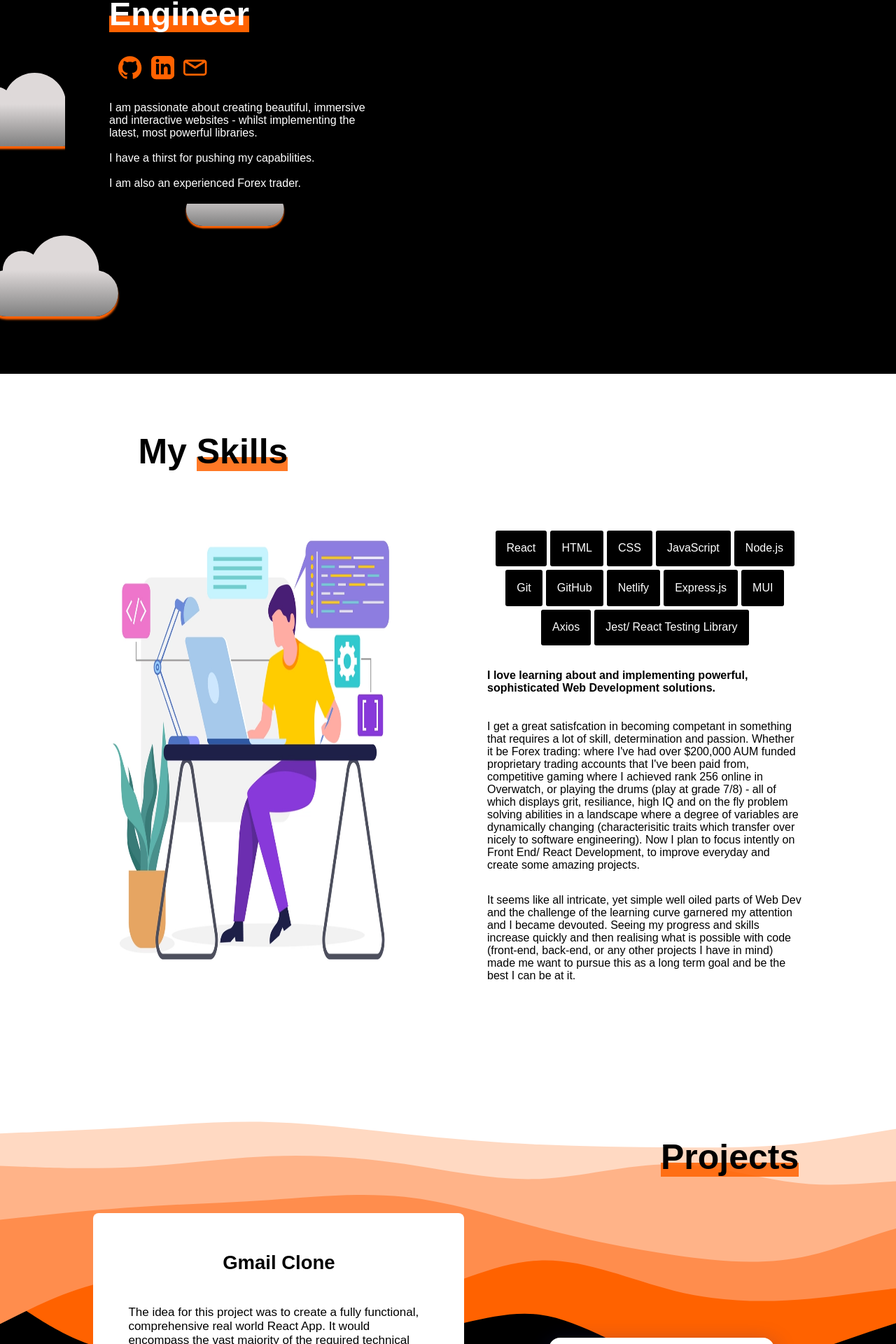
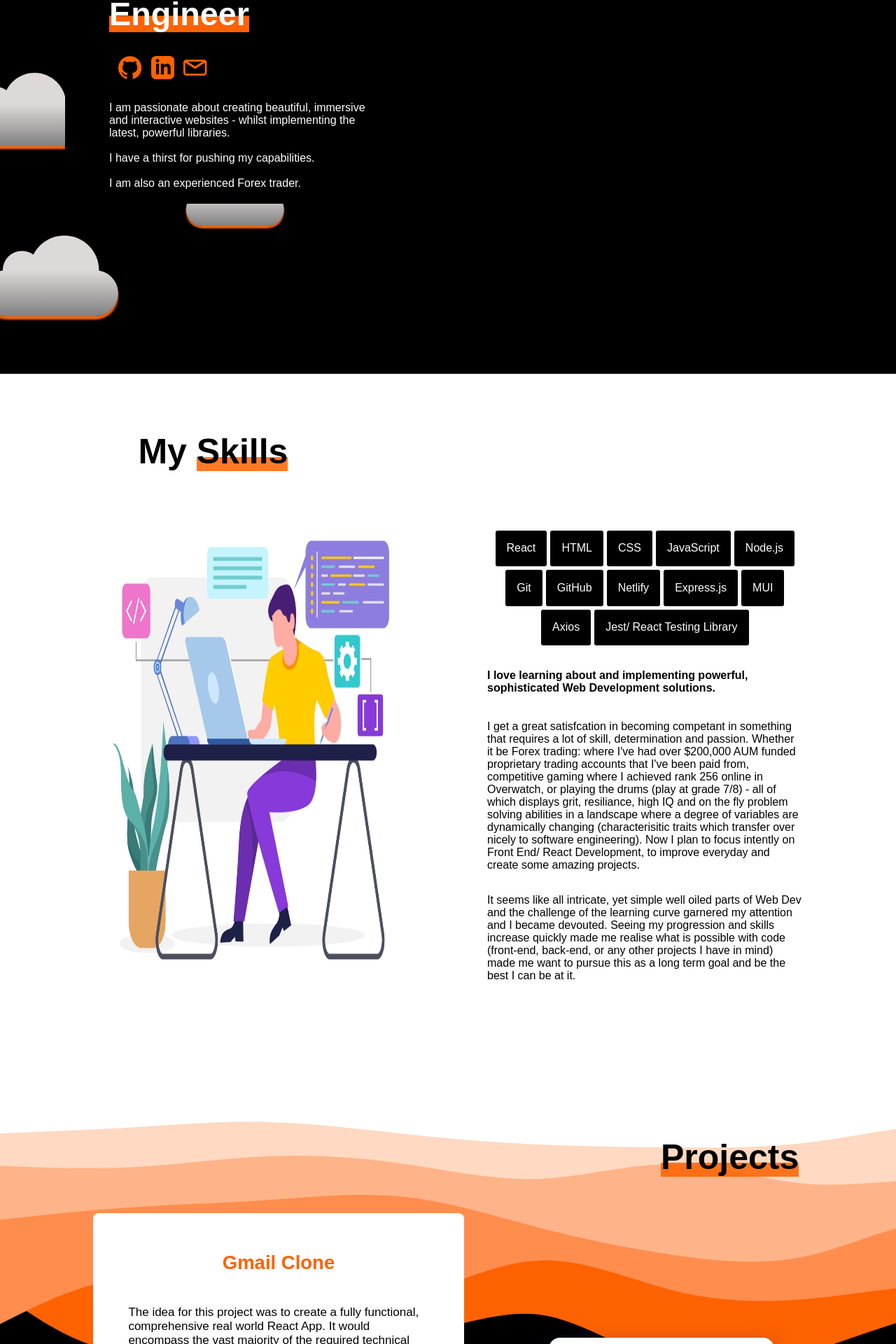
Before and after one commit to Jakes-Git-Hub/Professional-Portfolio, a React (Create React App) app: page / in a window 1280 px wide. Shown: the part 281-2201 px from the top of the page at 70% size. Built offline with nearby package versions, Linux system fonts and the light colour scheme.

Commit message:
Added Observer animations to H2's and H3's

```diff
--- a/public/styles.css
+++ b/public/styles.css
@@ -365,19 +365,24 @@ header ul li:hover {
 
 .slide-in-left {
     animation: slide-in-left 2s ease-out;
-    visibility: visible !important;
+    /* visibility: visible !important;     */
 }
 
-.skills-placeholder {
+/* .skills-placeholder {
     visibility: hidden;
-}
+} */
 
 @keyframes slide-in-left {
     0% {
         transform: translateX(-100%);
+        opacity: 0;
+    }
+    80% {
+        opacity: 0.5;
     }
     100% {
         transform: translateX(0);
+        opacity: 1;
     }
 }
 
@@ -472,21 +477,26 @@ header ul li:hover {
     height: 100%; /* Adjust height as needed */
 }
 
-.projects-placeholder {
+/* .projects-placeholder {
     visibility: hidden;
-}
+} */
 
 .slide-in-right {
     animation: slide-in-right 1s ease-out;
-    visibility: visible !important;
+    /* visibility: visible !important;     */
 }
 
 @keyframes slide-in-right {
     0% {
         transform: translateX(100%);
+        opacity: 0;
+    }
+    80% {
+        opacity: 0.5;
     }
     100% {
         transform: translateX(0);
+        opacity: 1;
     }
 }
 
@@ -946,4 +956,21 @@ header ul li:hover {
 
 .orange {
     color: rgb(255, 98, 0);
+    visibility: hidden;
 }
+
+.fade-in {
+    animation: fadeUp 1s ease-in forwards;
+    visibility: visible !important;
+}
+
+@keyframes fadeUp {
+    from {
+        opacity: 0;
+        transform: translateY(100%);
+    }
+    to {
+        opacity: 1;
+        transform: translateY(0);
+    }
+}
--- a/src/components/FrontPageComponent.js
+++ b/src/components/FrontPageComponent.js
@@ -108,7 +108,7 @@ export const FrontPageComponent = ({
                     </div>
 
                     <div id="ph-p-container">
-                        <p id='p-page-hero'>I am passionate about creating beautiful, immersive and interactive websites - whilst implementing the latest, most powerful libraries.
+                        <p id='p-page-hero'>I am passionate about creating beautiful, immersive and interactive websites - whilst implementing the latest, powerful libraries.
                             <br />
                             <br />
                             I have a thirst for pushing my capabilities.
@@ -174,7 +174,7 @@ export const FrontPageComponent = ({
                             <div class="row" id="small-about">
                                 <h4>I love learning about and implementing powerful, sophisticated Web Development solutions.</h4>
                                 <p>I get a great satisfcation in becoming competant in something that requires a lot of skill, determination and passion. Whether it be Forex trading: where I've had over $200,000 AUM funded proprietary trading accounts that I've been paid from, competitive gaming where I achieved rank 256 online in Overwatch, or playing the drums (play at grade 7/8) - all of which displays grit, resiliance, high IQ and on the fly problem solving abilities in a landscape where a degree of variables are dynamically changing (characterisitic traits which transfer over nicely to software engineering). Now I plan to focus intently on Front End/ React Development, to improve everyday and create some amazing projects.</p>
-                                <p>It seems like all intricate, yet simple well oiled parts of Web Dev and the challenge of the learning curve garnered my attention and I became devouted. Seeing my progress and skills increase quickly and then realising what is possible with code (front-end, back-end, or any other projects I have in mind) made me want to pursue this as a long term goal and be the best I can be at it.</p>
+                                <p>It seems like all intricate, yet simple well oiled parts of Web Dev and the challenge of the learning curve garnered my attention and I became devouted. Seeing my progression and skills increase quickly made me realise what is possible with code (front-end, back-end, or any other projects I have in mind) made me want to pursue this as a long term goal and be the best I can be at it.</p>
                             </div>
                         </div>
                     </div>
@@ -191,7 +191,7 @@ export const FrontPageComponent = ({
                     <animated.div style={zoomOutProjects}>
                         <div id="projects-container">
                             <div id="projects-column-writting">
-                                <h3 id='projects-h3'>Gmail Clone</h3>
+                                <h3 className='orange'id='projects-h3'>Gmail Clone</h3>
                                 <p class='projects-p'>The idea for this project was to create a fully functional, comprehensive real world React App. It would encompass the vast majority of the required technical aspects of what a competant Junior Front-End React Developer should know and be able to work with. </p>
                                 <p class='projects-p'>I also added back-end implementation in the form of an Express.js server for custom API end points.</p>
                                 <p class='projects-p'>In this endeavour I pushed myself and in turn was rewarded with the knowledge and ability to create with all of the skills listed in my skills section above and the following:</p>
--- a/src/containers/FrontPageContainer.js
+++ b/src/containers/FrontPageContainer.js
@@ -135,6 +135,27 @@ export const FrontPageContainer = () => {
         navigate('/gmail-more');
     }
 
+// H3 Animation
+
+    useEffect(() => {
+        const h3Showcase = document.querySelectorAll('.orange');
+
+        // Create an intersection observer
+        const observer = new IntersectionObserver(entries => {
+            // Loop over the entries
+            entries.forEach(entry => {
+                // If the element is visible
+                if (entry.isIntersecting) {
+                    // Add the animation class
+                    entry.target.classList.add('fade-in');
+                }
+            });
+        }, { threshold: 1 });
+
+        // Observe each div
+        h3Showcase.forEach(div => observer.observe(div));
+    }, []);
+
     return (
         <>
             <FrontPageComponent
--- a/src/containers/GMailMoreContainer.js
+++ b/src/containers/GMailMoreContainer.js
@@ -13,7 +13,28 @@ export const GMailMoreContainer = () => {
         window.open('https://github.com/Jakes-Git-Hub/Gmail-Log-In-And-Create-Account-React', '_blank');
     }
 
-// Videos
+// h3 Intersection Observer
+
+useEffect(() => {
+    const h3Showcase = document.querySelectorAll('.orange');
+
+    // Create an intersection observer
+    const observer = new IntersectionObserver(entries => {
+        // Loop over the entries
+        entries.forEach(entry => {
+            // If the element is visible
+            if (entry.isIntersecting) {
+                // Add the animation class
+                entry.target.classList.add('fade-in');
+            }
+        });
+    }, { threshold: 1 });
+
+    // Observe each div
+    h3Showcase.forEach(div => observer.observe(div));
+}, []);
+
+// Video Intersection Observer
 
 const videoRef = useRef(null);
 const videoRef1 = useRef(null);
```
